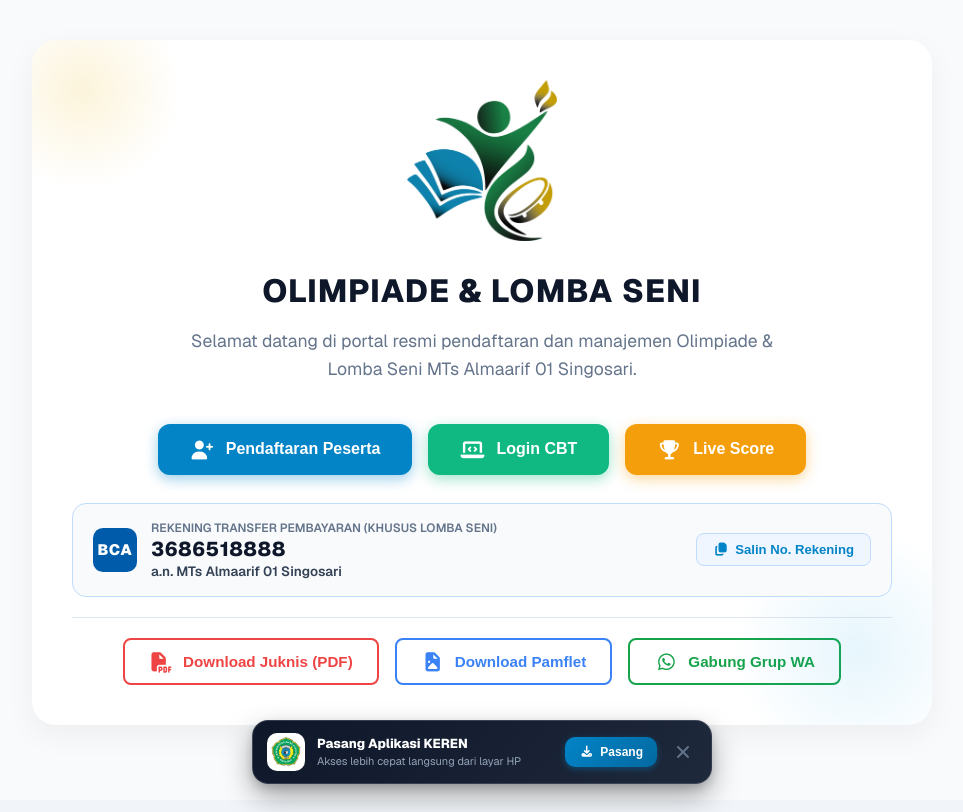
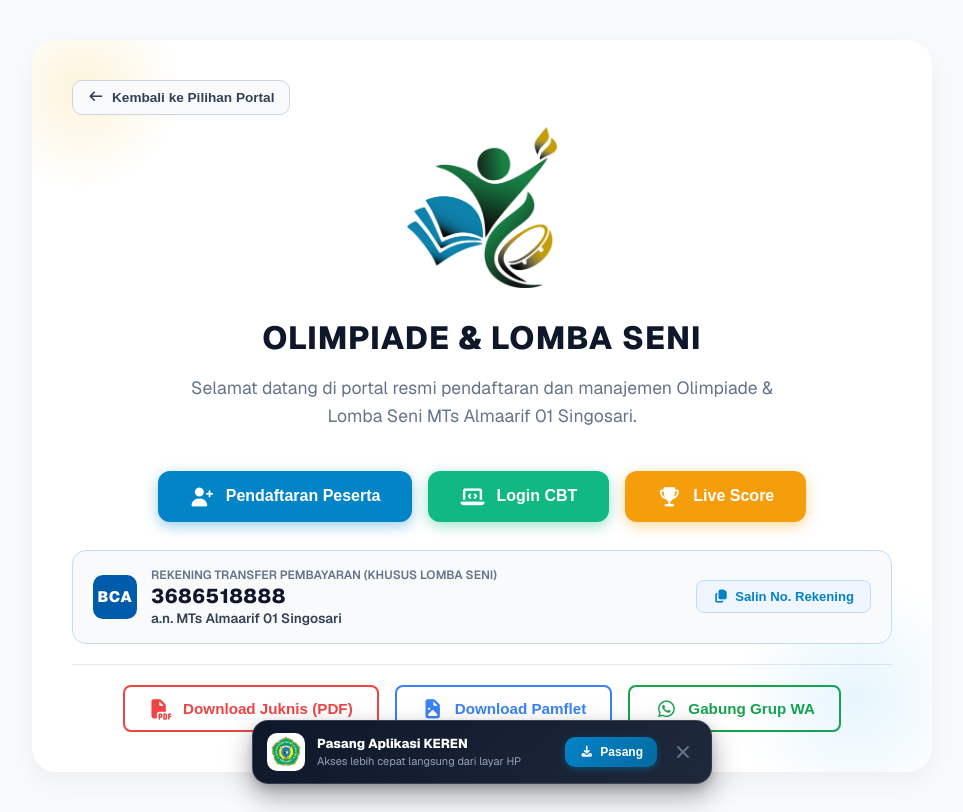
Before and after one commit to tumts01/keren-integrated, a Next.js app: page /olimpiade-seni in a window 1280 px wide. Shown: the whole page, without its empty margins (158-1121 px from the left). Built offline with nearby package versions, Linux system fonts and the light colour scheme.

Commit message:
feat(olimpiade-seni): tambah tombol Kembali ke Pilihan Portal

```diff
--- a/src/app/olimpiade-seni/page.tsx
+++ b/src/app/olimpiade-seni/page.tsx
@@ -30,6 +30,33 @@ export default function OlimpiadeSeniPage() {
         {/* Dekorasi Background */}
         <div style={{ position: 'absolute', top: '-50px', left: '-50px', width: '200px', height: '200px', background: 'radial-gradient(circle, rgba(234,179,8,0.15) 0%, transparent 70%)', borderRadius: '50%' }}></div>
         <div style={{ position: 'absolute', bottom: '-50px', right: '-50px', width: '250px', height: '250px', background: 'radial-gradient(circle, rgba(14,165,233,0.1) 0%, transparent 70%)', borderRadius: '50%' }}></div>
+
+        {/* Tombol Kembali ke Pilihan Portal */}
+        <div style={{ display: 'flex', justifyContent: 'flex-start', marginBottom: '12px', position: 'relative', zIndex: 10 }}>
+          <button
+            type="button"
+            onClick={() => router.push('/')}
+            style={{
+              display: 'inline-flex',
+              alignItems: 'center',
+              gap: '8px',
+              padding: '9px 15px',
+              borderRadius: '10px',
+              background: '#f8fafc',
+              border: '1.5px solid #cbd5e1',
+              color: '#334155',
+              fontSize: '0.85rem',
+              fontWeight: 700,
+              cursor: 'pointer',
+              transition: 'all 0.15s ease'
+            }}
+            onMouseOver={(e) => { e.currentTarget.style.background = '#f1f5f9'; e.currentTarget.style.borderColor = '#94a3b8'; }}
+            onMouseOut={(e) => { e.currentTarget.style.background = '#f8fafc'; e.currentTarget.style.borderColor = '#cbd5e1'; }}
+          >
+            <i className="fas fa-arrow-left" style={{ fontSize: '0.8rem' }}></i>
+            <span>Kembali ke Pilihan Portal</span>
+          </button>
+        </div>
 
         {/* Logo */}
         <img
```
